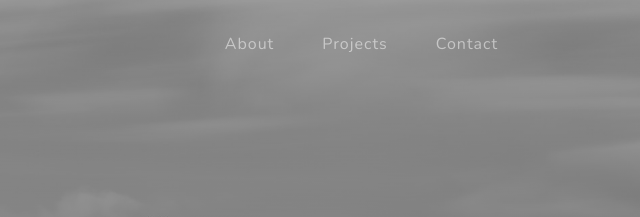
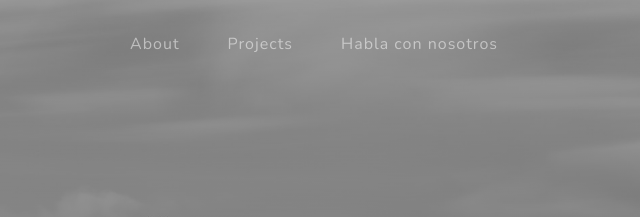
Before and after one commit to VictorGalvez1203/electiva2-evaluacion-1er-parcial-integracion-continua, a plain HTML site: page index.html in a window 1280 px wide. Shown: the top 217 px of the page, 640-1280 px from the left. Drawn offline with nearby package versions, Linux system fonts and the light colour scheme.

Commit message:
Una revisando si todo esta Okey

```diff
--- a/index.html
+++ b/index.html
@@ -28,7 +28,7 @@
                     <ul class="navbar-nav ms-auto">
                         <li class="nav-item"><a class="nav-link" href="#about">About</a></li>
                         <li class="nav-item"><a class="nav-link" href="#projects">Projects</a></li>
-                        <li class="nav-item"><a class="nav-link" href="#signup">Contact</a></li>
+                        <li class="nav-item"><a class="nav-link" href="#signup">Habla con nosotros</a></li>
                     </ul>
                 </div>
             </div>
```
